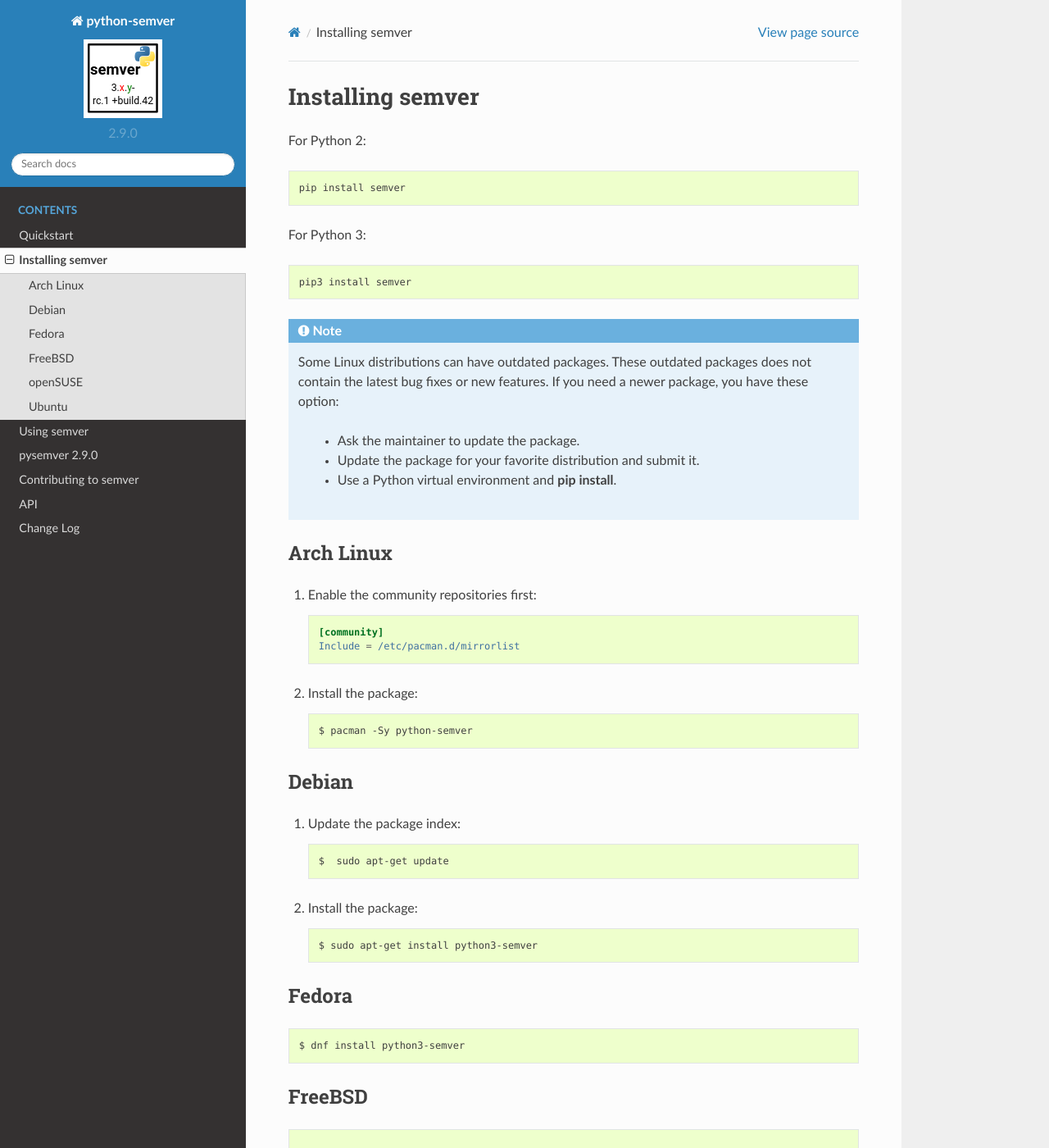
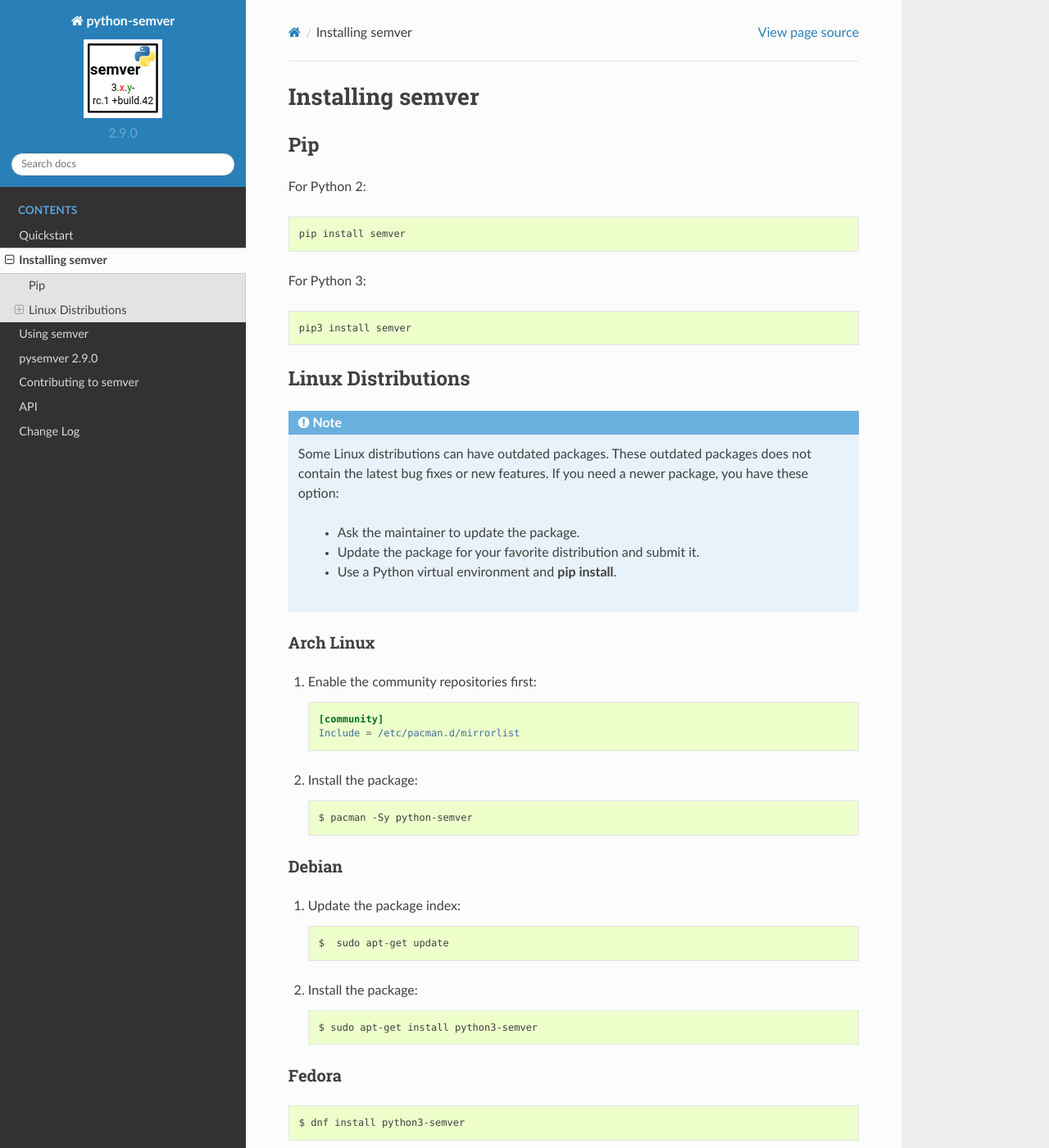
Before and after one commit to python-semver/python-semver, a Sphinx documentation site: the page built from docs/install.rst, in a window 1280 px wide and 1400 px high. Shown: the whole window at 82% size. Built offline with Sphinx 7.4.7 and the Read the Docs theme 2.0.0, drawn with Linux system fonts in a browser that asks for light colours; some of the changed text lies outside the part shown.

Commit message:
Doc: Correct missing parts in installation section (#199)
* Add missing install command for FreeBSD
* Introduce a "Pip" and "Linux Distributions" subsection
* Change header level of every distribution (to make it appear
  under the "Linux Distributions" subsection)
* Move note into "Linux Distributions" subsection

```diff
--- a/docs/install.rst
+++ b/docs/install.rst
@@ -1,5 +1,9 @@
 Installing semver
 =================
+
+
+Pip
+---
 
 For Python 2:
 
@@ -13,6 +17,8 @@
 
     pip3 install semver
 
+Linux Distributions
+-------------------
 
 .. note::
 
@@ -26,7 +32,7 @@
 
 
 Arch Linux
-----------
+^^^^^^^^^^
 
 1. Enable the community repositories first:
 
@@ -41,7 +47,7 @@
 
 
 Debian
-------
+^^^^^^
 
 1. Update the package index::
 
@@ -53,7 +59,7 @@
 
 
 Fedora
-------
+^^^^^^
 
 .. code-block:: bash
 
@@ -79,7 +86,7 @@
 
 
 Ubuntu
-------
+^^^^^^
 
 1. Update the package index::
 
```
Also changed, not shown: other parts of docs/install.rst (+3 -2 lines).
